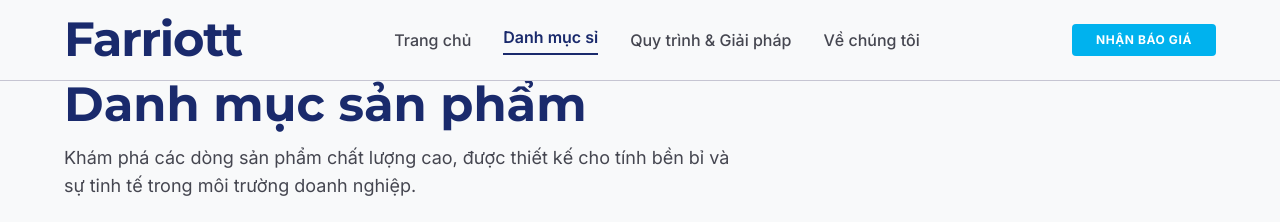
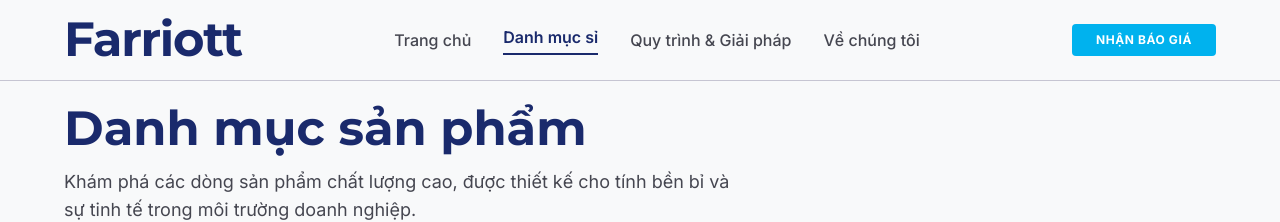
Before and after one commit to Luk4xD/Farriott, a React (Vite) app: page /catalog in a window 1280 px wide. Shown: the top 222 px of the page. Built offline with nearby package versions, Linux system fonts and the light colour scheme.

Commit message:
Added index.html

```diff
--- a/src/pages/CatalogPage.tsx
+++ b/src/pages/CatalogPage.tsx
@@ -78,7 +78,7 @@ export function CatalogPage() {
   return (
     <main className="pt-20 flex-grow max-w-[1280px] mx-auto w-full px-4 md:px-16 py-12 pb-24 md:pb-12">
       <div className="mb-12">
-        <h1 className="font-['Montserrat'] text-4xl md:text-5xl font-bold text-[var(--deep-navy)] mb-4">
+        <h1 className="font-['Montserrat'] text-4xl md:text-5xl font-bold text-[var(--deep-navy)] mb-4 mt-6">
           Danh mục sản phẩm
         </h1>
         <p className="text-lg text-[var(--on-surface-variant)] max-w-2xl mb-8">
```
Also changed, not shown: 3 other files (tests, documents, lock files or other folders).
